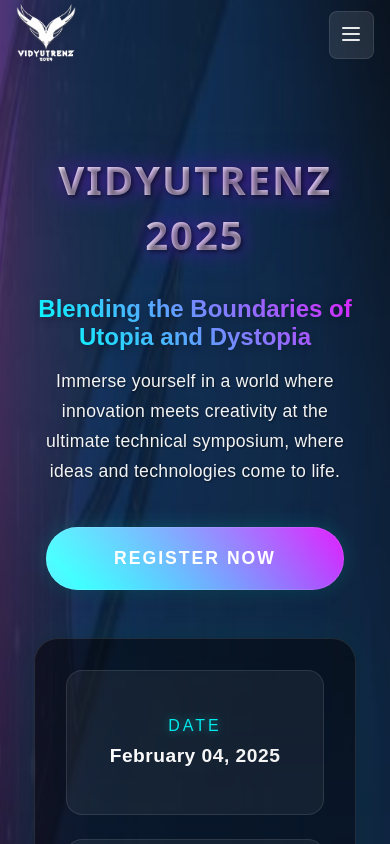
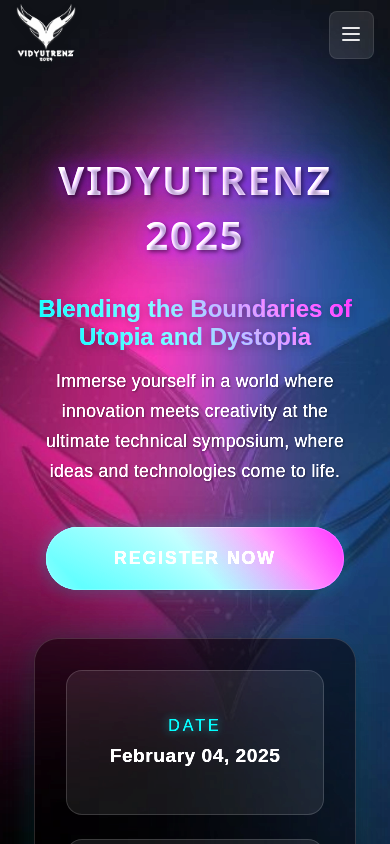
Before and after one commit to Akashrrrrd/Vidyutrenz_25, a React (Vite) app: page / in a window 390 px wide. Shown: the top 844 px of the page. Built offline with nearby package versions, Linux system fonts and the light colour scheme.

Commit message:
Source Code

```diff
--- a/src/components/About/About.css
+++ b/src/components/About/About.css
@@ -8,7 +8,7 @@
   background-attachment: fixed;
   overflow: hidden;
   background: linear-gradient(135deg, #0f172a, #1e293b);
-  background-size: 400% 400%;
+  background-size: 200% 200%;
   animation: gradientShift 15s ease infinite;
   perspective: 1000px;
 }
--- a/src/components/Contact/Contact.css
+++ b/src/components/Contact/Contact.css
@@ -8,7 +8,7 @@
   background-repeat: no-repeat;
   background-attachment: fixed;
   position: relative;
-  background-size: 400% 400%;
+  background-size: 200% 200%;
   animation: gradientShift 15s ease infinite;
   perspective: 1000px;
 }
--- a/src/components/Events/Events.css
+++ b/src/components/Events/Events.css
@@ -9,7 +9,7 @@
   padding-top: 140px;
   min-height: 100vh;
   background: linear-gradient(135deg, #0f172a 0%, #1e293b 50%, #334155 100%);
-  background-size: 400% 400%;
+  background-size: 200% 200%;
   animation: gradientShift 15s ease infinite;
   perspective: 1000px;
 }
--- a/src/components/Home/Home.css
+++ b/src/components/Home/Home.css
@@ -5,7 +5,7 @@
   width: 100%;
   padding-top: max(120px, env(safe-area-inset-top));
   position: relative;
-  background-image: url("./../../assets/backup.png");
+  /* background-image: url("./../../assets/home_backup.png"); */
   background-size: cover;
   background-position: center;
   background-repeat: no-repeat;
@@ -13,9 +13,10 @@
   background-attachment: scroll;
   will-change: transform;
   isolation: isolate;
-  background-size: 400% 400%;
+  background-size: 200% 200%;
   animation: gradientShift 15s ease infinite;
   perspective: 1000px;
+  filter: brightness(1.5); /* Increase brightness */
 }
 
 @keyframes gradientShift {
@@ -254,6 +255,32 @@
   }
 }
 
+/* Keyframes for subtle background movement */
+@keyframes subtleMove {
+  0% {
+    background-position: center top;
+  }
+  50% {
+    background-position: center 10%;
+  }
+  100% {
+    background-position: center top;
+  }
+}
+
+/* Mobile view styles */
+@media (max-width: 767px) {
+  .home-container {
+    background-image: url("./../../assets/home_backup.png"); /* Mobile-specific background image */
+    background-size: cover; /* Ensures the image covers the container */
+    background-position: center top; /* Initial position */
+    background-repeat: no-repeat; /* Prevent repetition */
+    background-attachment: scroll; /* Mobile-friendly scroll behavior */
+    filter: brightness(1.5); /* Adjust brightness */
+    animation: subtleMove 8s ease-in-out infinite; /* Add subtle movement animation */
+  }
+}
+
 /* Tablet and Desktop styles */
 @media (min-width: 768px) {
   .home-container {
```
Also changed, not shown: src/assets/home_backup.png (added).
